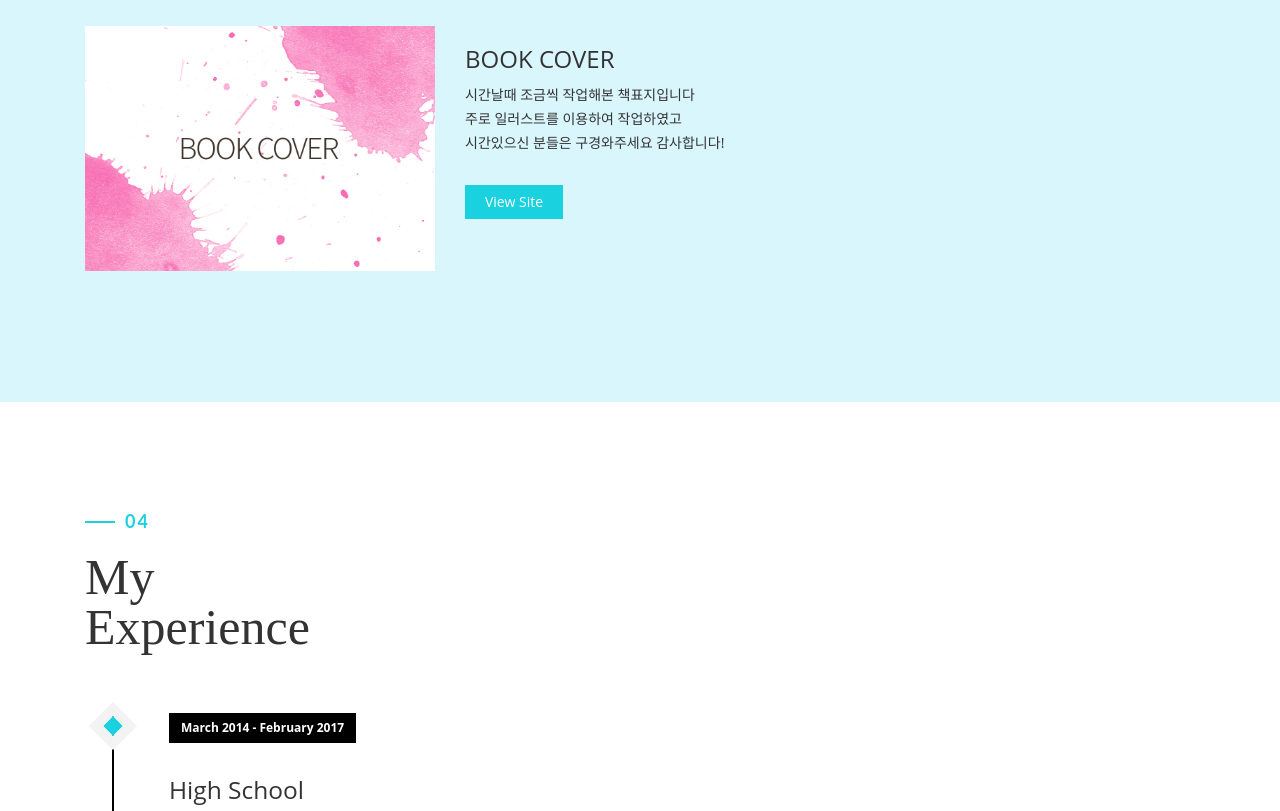
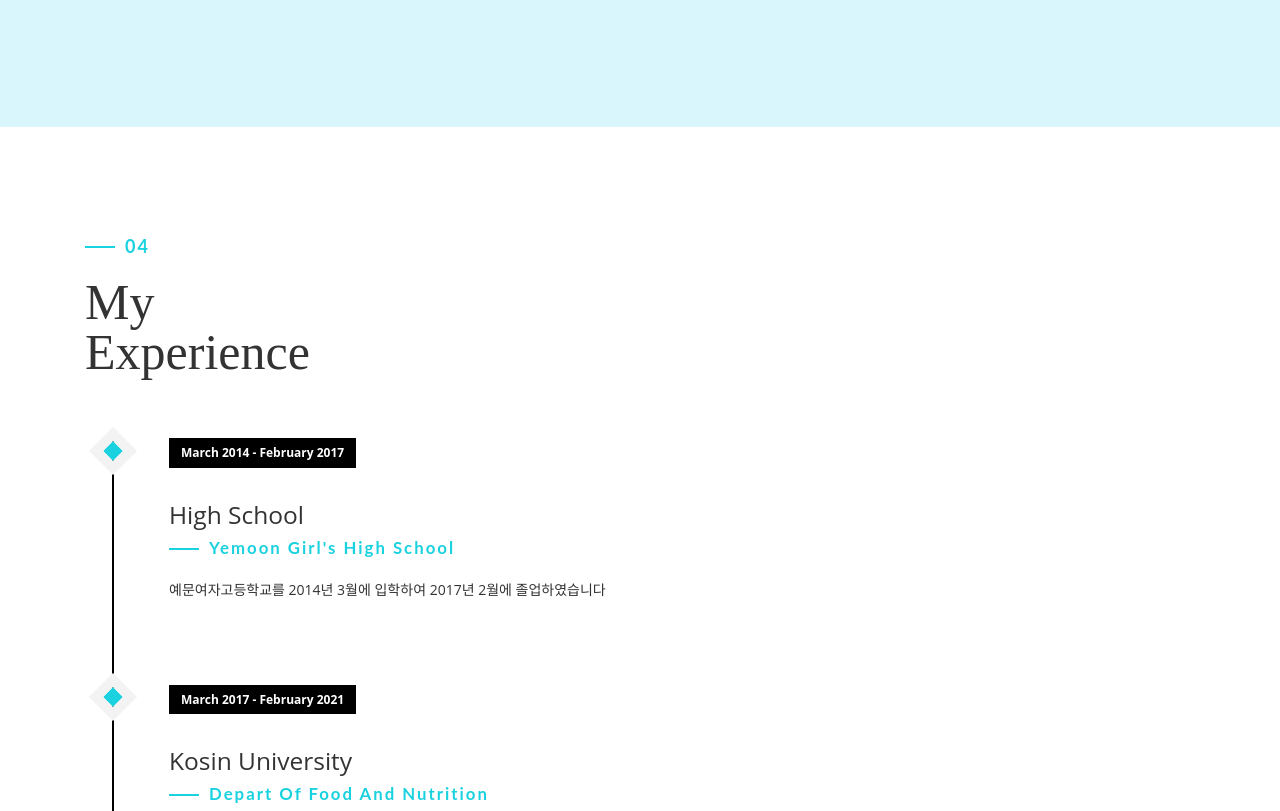
Before and after one commit to minjeongch/portfolio, a plain HTML site: page index.html in a window 1280 px wide. Shown: the part 2472-3283 px from the top of the page. Drawn offline with Linux system fonts and the light colour scheme; files whose address does not match are found by name; a web font is replaced by a local one.

Commit message:
Add files via upload

```diff
--- a/index.html
+++ b/index.html
@@ -155,38 +155,6 @@
                                 </div>
                             </div>
                             <!-- end single work -->
-
-                            <!-- single work -->
-                            <div class="col-md-12 brand1">
-                                <div class="col-md-4 col-sm-6">
-                                    <div class="portfolio_item"> <img src="img/portfolio/bookcover_banner.jpg"
-                                            alt="image" class="img-responsive" />
-
-                                    </div>
-                                </div>
-
-                                <div class="col-md-8 col-sm-6">
-                                    <div class="portfolio_item">
-                                        <div class="portfolio_item">
-                                            <div class="portfolio-border clearfix">
-                                                <div class="item_info">
-                                                    <h3>BOOK COVER</h3>
-                                                    <p>
-                                                        시간날때 조금씩 작업해본 책표지입니다<br>
-                                                        주로 일러스트를 이용하여 작업하였고<br>
-                                                        시간있으신 분들은 구경와주세요 감사합니다!
-                                                    </p>
-                                                    <div class="project_btn_box">
-                                                        <a href="bookcover/bookcover.html" target="_blank"
-                                                            class="project_btn">View Site</a>
-                                                    </div>
-                                                </div>
-                                            </div>
-                                        </div>
-                                    </div>
-                                </div>
-                            </div>
-                            <!-- end single work -->
                         </div>
                         <!-- end portfolio_container -->
                     </div>
```
